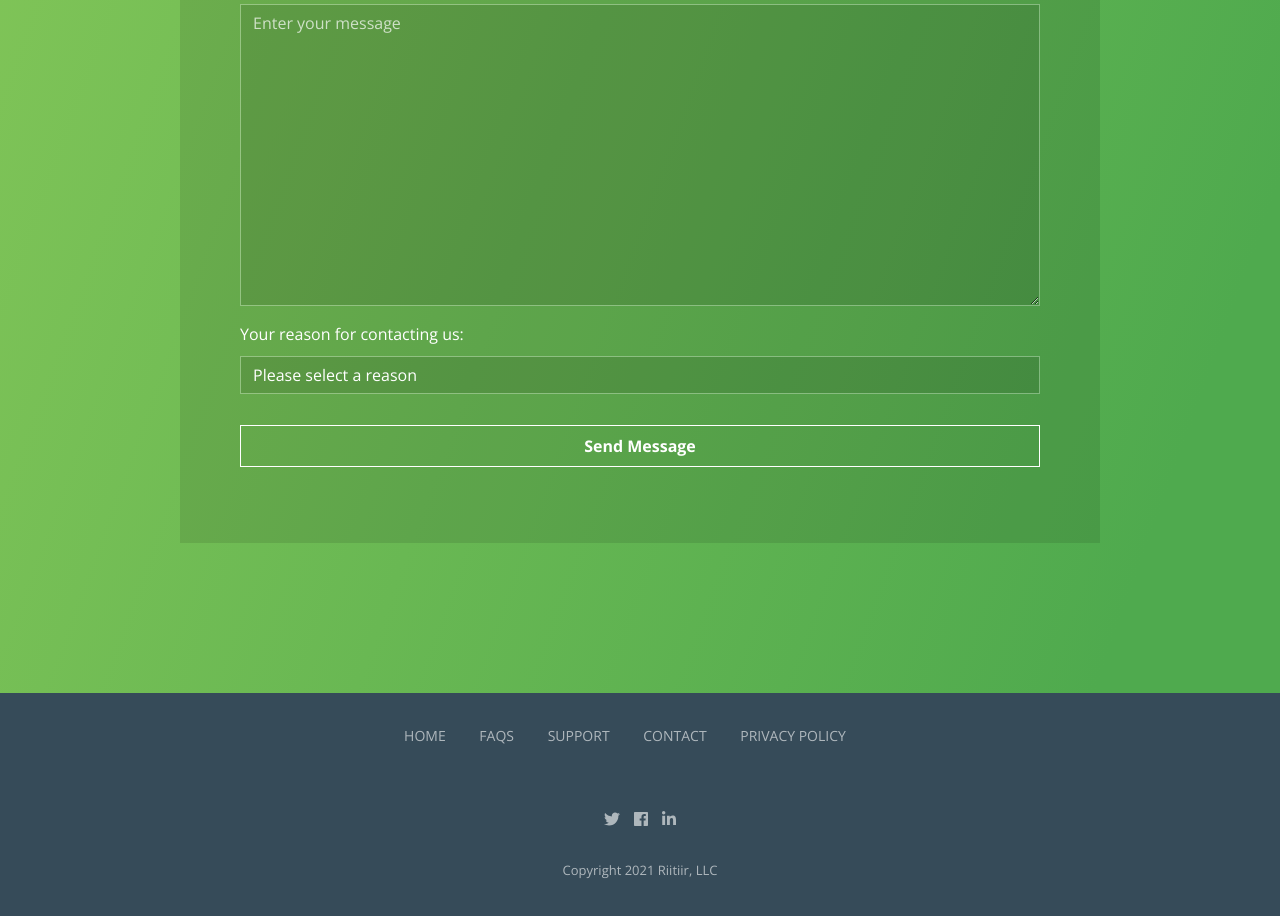
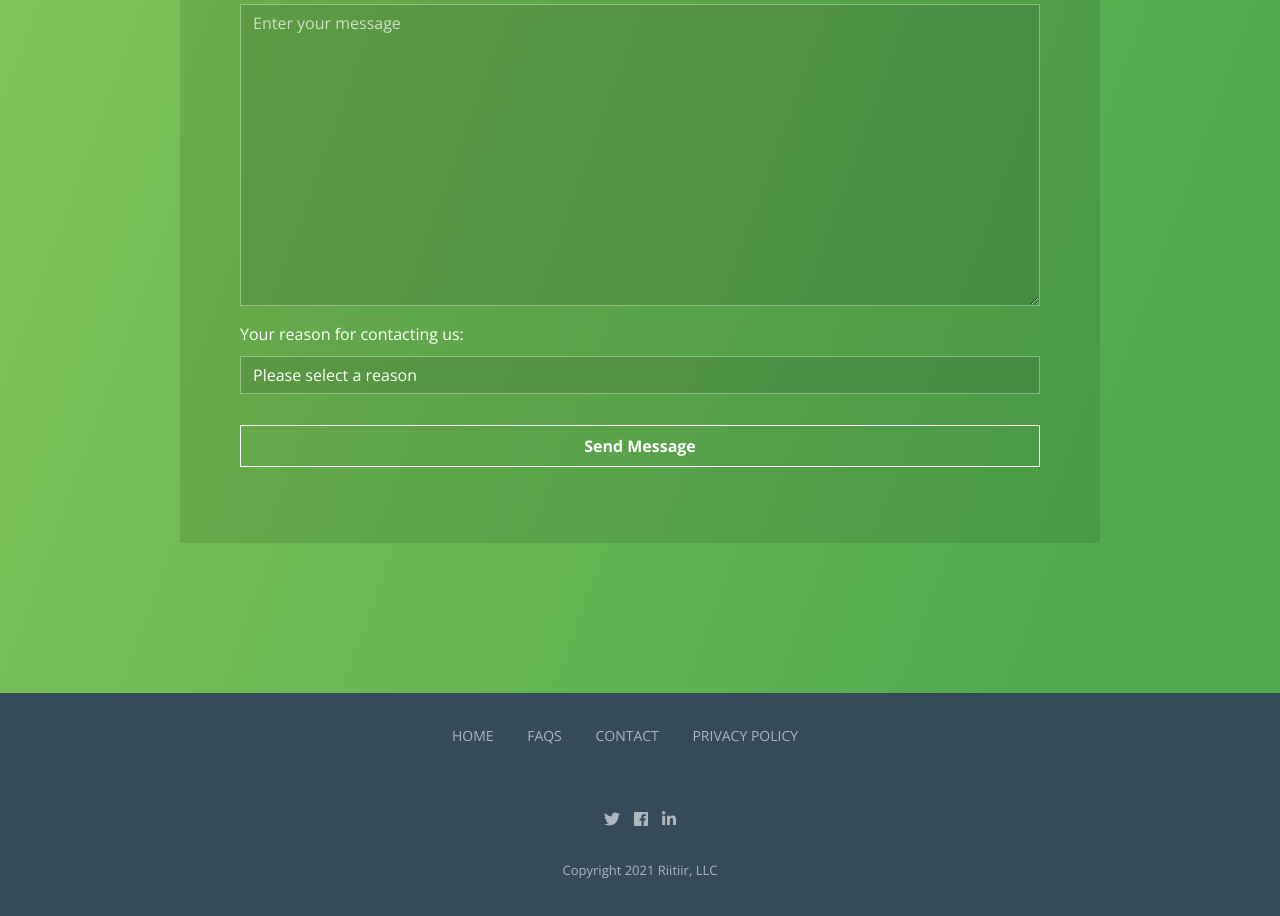
Before and after one commit to blackthornio/pcify-website, a plain HTML site: page contact.html in a window 1280 px wide. Shown: the part 880-1796 px from the top of the page. Drawn offline with nearby package versions, Linux system fonts and the light colour scheme; a script that the page names is missing.

Commit message:
using only the support button now

```diff
--- a/contact.html
+++ b/contact.html
@@ -64,7 +64,7 @@
         <ul class="list-unstyled menu-links">
             <li class="nav-item"><a href="index.html">Home</a></li>
             <li class="nav-item"><a href="faqs.html">FAQs</a></li>
-            <li class="nav-item"><a href="https://pcify.helpsite.com/" target="_blank">Support</a></li>
+            <!-- <li class="nav-item"><a href="https://pcify.helpsite.com/" target="_blank">Support</a></li> -->
             <li class="nav-item active"><a href="contact.html">Contact</a></li>
         </ul>
         <ul class="social-icons list-inline">
@@ -219,7 +219,7 @@
                     <ul class="list-inline">
                         <li class="list-inline-item"><a href="index.html">Home</a></li>
                         <li class="list-inline-item"><a href="faqs.html">FAQs</a></li>
-                        <li class="list-inline-item"><a href="https://pcify.helpsite.com/" target="_blank">Support</a></li>
+                        <!-- <li class="list-inline-item"><a href="https://pcify.helpsite.com/" target="_blank">Support</a></li> -->
                         <li class="list-inline-item"><a href="contact.html">Contact</a></li>
                         <li class="list-inline-item"><a target="_blank" href="https://app.termly.io/document/privacy-policy/a9403f15-0a37-4934-855a-798f0f8738e5">Privacy Policy</a></li>
                     </ul>
```
Also changed, not shown: faqs.html (+2 -2 lines), index.html (+2 -2 lines).
